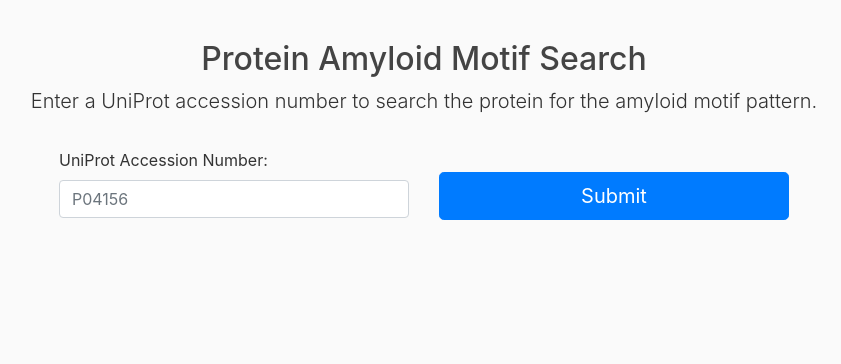
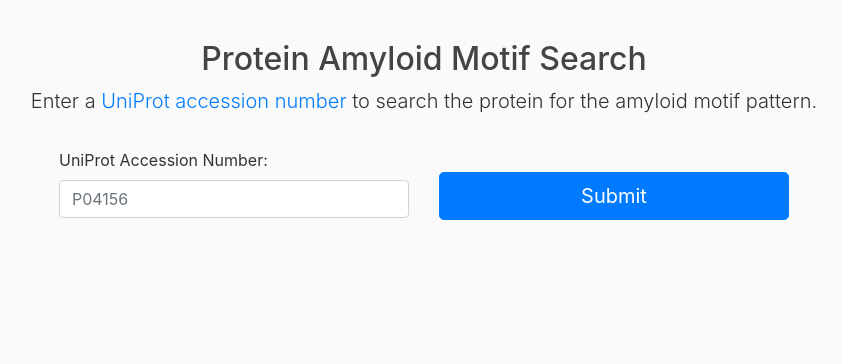
Before and after one commit to herbiebradley/proteinmotif, a Flask app: page / in a window 1280 px wide. Shown: the part 56-420 px from the top of the page, without its empty margins (216-1057 px from the left). Run offline with Flask 2, Linux system fonts and the light colour scheme; some libraries are stand-ins or nearby versions.

Commit message:
Add favicon

```diff
--- a/templates/home.html
+++ b/templates/home.html
@@ -3,7 +3,7 @@
 <div class="row justify-content-md-center">
   <div class="py-3 text-center">
     <h2>Protein Amyloid Motif Search</h2>
-    <p class="lead">Enter a UniProt accession number to search the protein for the amyloid motif pattern.</p>
+    <p class="lead">Enter a <a href="https://www.uniprot.org/help/accession_numbers">UniProt accession number</a> to search the protein for the amyloid motif pattern.</p>
   </div>
 </div>
 <!-- Form with text field and submit button, linked to POST method in app.py -->
--- a/templates/layout.html
+++ b/templates/layout.html
@@ -5,7 +5,10 @@
     <meta name="viewport" content="width=device-width, initial-scale=1, shrink-to-fit=no">
     <!-- Bootstrap stylesheet via CDN -->
     <link rel="stylesheet" href="https://stackpath.bootstrapcdn.com/bootstrap/4.1.3/css/bootstrap.min.css" integrity="sha384-MCw98/SFnGE8fJT3GXwEOngsV7Zt27NXFoaoApmYm81iuXoPkFOJwJ8ERdknLPMO" crossorigin="anonymous">
+    <!-- Custom stylesheet -->
     <link rel="stylesheet" type="text/css" href="{{ url_for('static', filename='main.css') }}">
+    <!-- DNA favicon -->
+    <link rel="shortcut icon" href="{{ url_for('static', filename='favicon.ico') }}">
     <title>Protein Amyloid Motif Search</title>
 </head>
 <body>
```
Also changed, not shown: static/favicon.ico (added).
